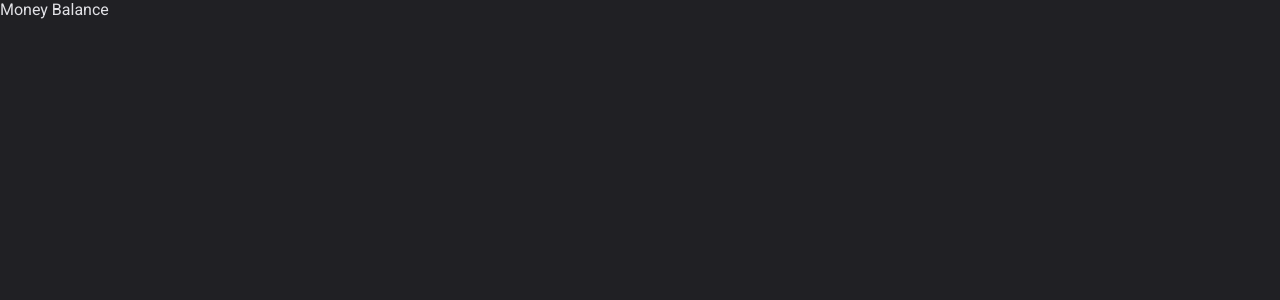
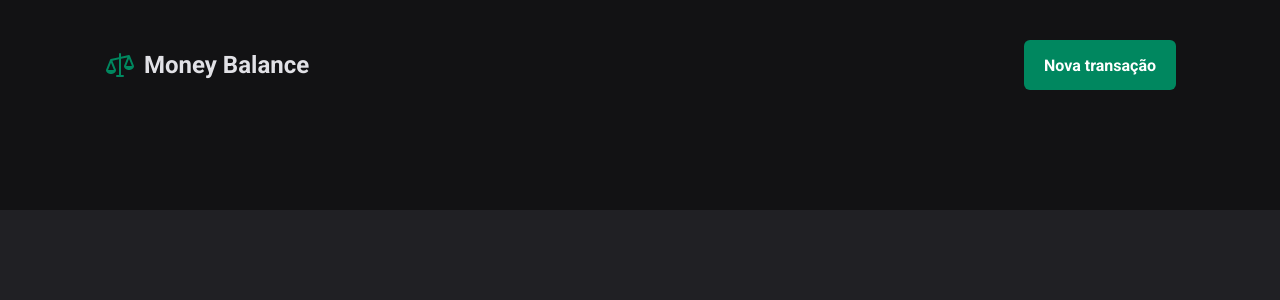
Before and after one commit to gabrielcaputo/money-balance, a React (Vite) app: page / in a window 1280 px wide. Shown: the top 300 px of the page. Built offline with nearby package versions, Linux system fonts and the light colour scheme.

Commit message:
Adiciona Header e seus estilos

```diff
--- a/package.json
+++ b/package.json
@@ -10,6 +10,7 @@
     "preview": "vite preview"
   },
   "dependencies": {
+    "@phosphor-icons/react": "^2.1.5",
     "react": "^18.2.0",
     "react-dom": "^18.2.0",
     "styled-components": "^6.1.11"
--- a/src/App.tsx
+++ b/src/App.tsx
@@ -1,11 +1,12 @@
 import { ThemeProvider } from "styled-components"
 import { defaultTheme } from "./styles/themes/default"
 import { GlobalStyle } from "./styles/global"
+import { Transactions } from "./pages/Transactions"
 
 export function App() {
   return (
     <ThemeProvider theme={defaultTheme}>
-      <>Money Balance</>
+      <Transactions />
       <GlobalStyle />
     </ThemeProvider>
   )
--- /dev/null
+++ b/src/components/Base/styles.ts
@@ -0,0 +1,24 @@
+import styled, { css } from "styled-components";
+
+export const BaseContainer = styled.div`
+  width: 100%;
+  max-width: 70rem;
+  padding: 0 1.5rem;
+  margin: 0 auto;
+`
+
+export const BaseButton = styled.button`${s => css`
+  height: 3.125rem;
+  border: 0;
+  background: ${s.theme["green-500"]};
+  color: ${s.theme.white};
+  font-weight: bold;
+  padding: 0 1.25rem;
+  border-radius: 6px;
+  cursor: pointer;
+
+  &:hover {
+    background: ${s.theme["green-700"]};
+    transition: background-color 0.2s;
+  }
+`}`
--- /dev/null
+++ b/src/components/Header/index.tsx
@@ -0,0 +1,21 @@
+import { Scales } from "@phosphor-icons/react";
+import { HeaderContainer, HeaderLogo, HeaderWrapper } from "./styles";
+import { BaseButton } from "../Base/styles";
+import { useTheme } from "styled-components";
+
+export function Header() {
+  const theme = useTheme()
+  return (
+    <HeaderWrapper>
+      <HeaderContainer>
+        <HeaderLogo>
+          <Scales color={theme["green-500"]} weight="fill" size={'2rem'} />
+          Money Balance
+        </HeaderLogo>
+        <BaseButton>Nova transação</BaseButton>
+      </HeaderContainer>
+    </HeaderWrapper>
+
+
+  )
+}
--- /dev/null
+++ b/src/components/Header/styles.ts
@@ -0,0 +1,24 @@
+import styled, { css } from "styled-components";
+import { BaseContainer } from "../Base/styles";
+
+export const HeaderWrapper = styled.header`
+  ${s => css`
+    background: ${s.theme["gray-900"]};
+    padding: 2.5rem 0 7.5rem;
+  `}
+`
+
+export const HeaderContainer = styled(BaseContainer)`
+  display: flex;
+  justify-content: space-between;
+  align-items: center;
+`
+
+export const HeaderLogo = styled.div`
+  display: flex;
+  justify-content: center;
+  align-items: center;
+  font-size: 1.5rem;
+  font-weight: bold;
+  gap: 0.5rem;
+`
--- /dev/null
+++ b/src/pages/Transactions/index.tsx
@@ -0,0 +1,9 @@
+import { Header } from "../../components/Header";
+
+export function Transactions() {
+  return (
+    <div>
+      <Header />
+    </div>
+  )
+}
```
Also changed, not shown: src/pages/Transactions/styles.ts (added), 1 other file (tests, documents, lock files or other folders).
